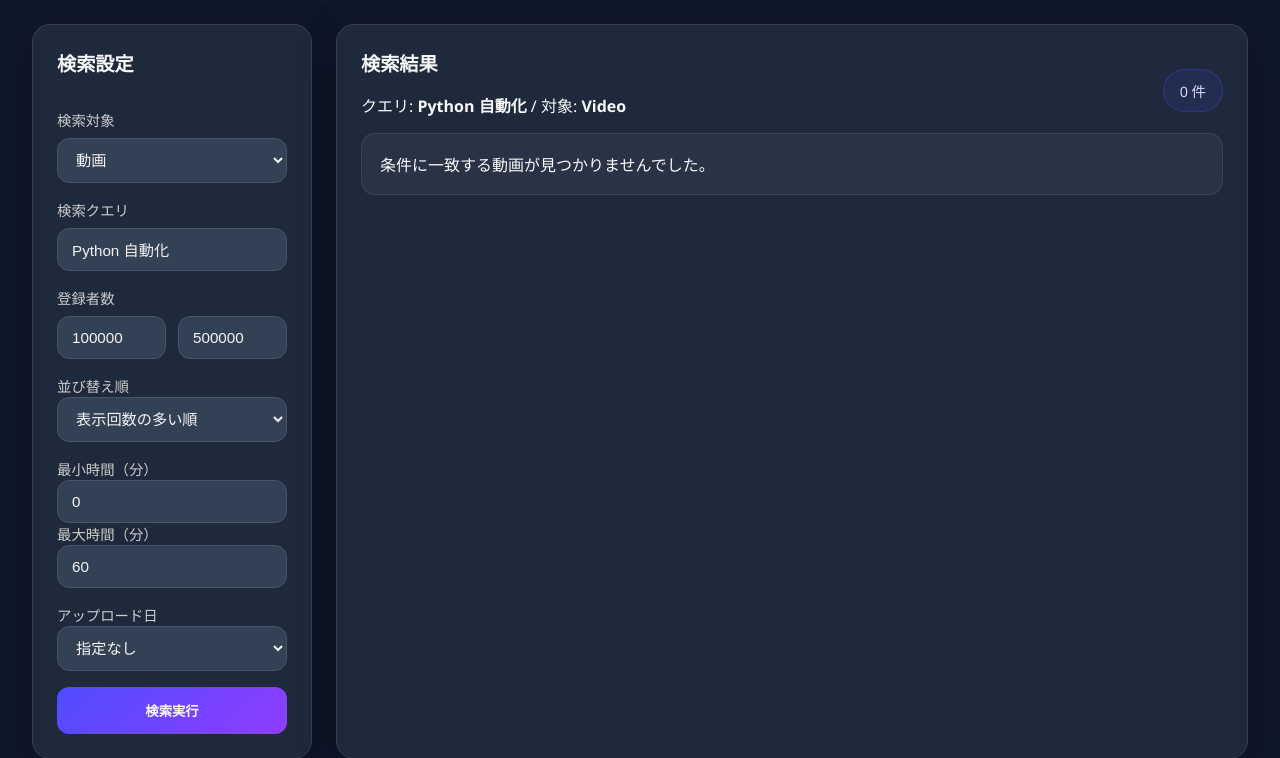
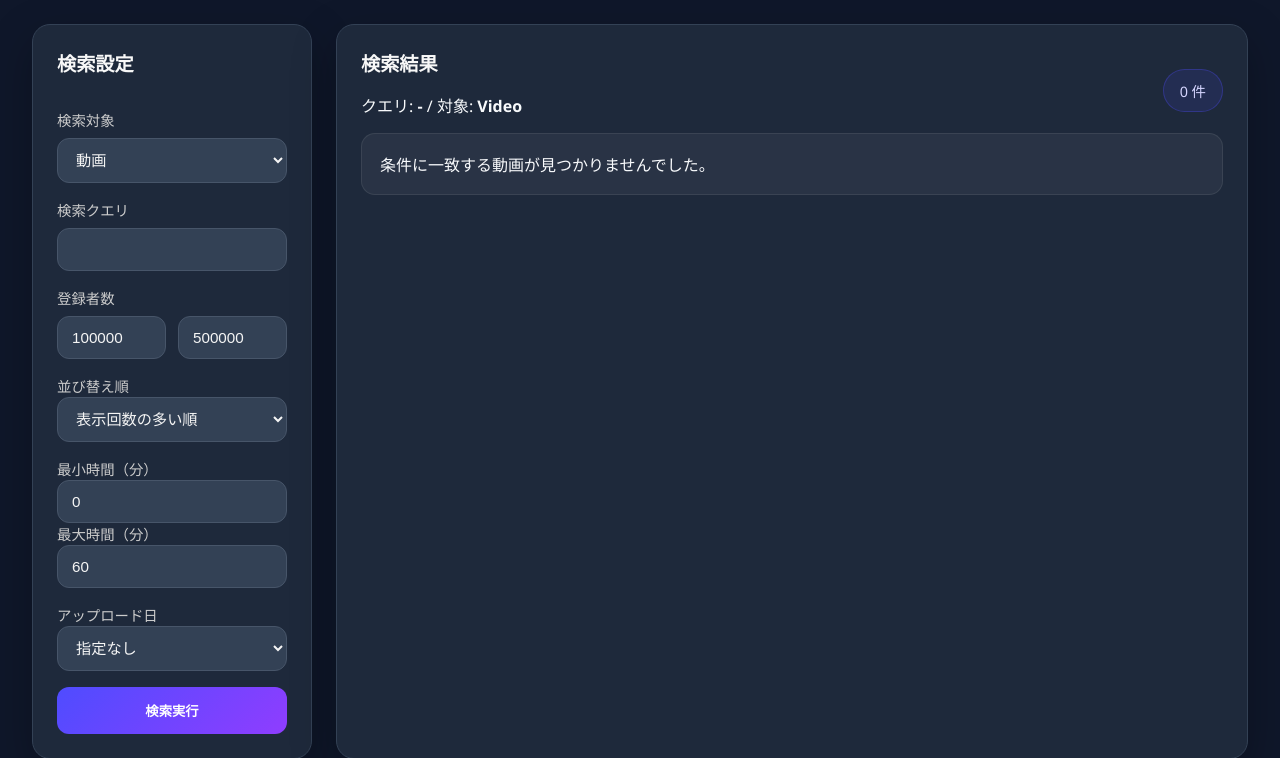
Before and after one commit to rezi7mn/youtube_search, a Django app: page / in a window 1280 px wide. Shown: the part 171-929 px from the top of the page. Run offline with Django 5.2, Linux system fonts and the light colour scheme; some libraries are stand-ins or nearby versions.

Commit message:
デフォルト検索クエリを削除

```diff
--- a/Youtube_search_django/youtube_project/youtube_app/templates/youtube_app/search.html
+++ b/Youtube_search_django/youtube_project/youtube_app/templates/youtube_app/search.html
@@ -67,7 +67,7 @@
                         </div>
                         <div class="field-group">
                             <label for="query">検索クエリ</label>
-                            <input id="query" name="query" type="text" value="{{ query }}" placeholder="例: Python 自動化">
+                            <input id="query" name="query" type="text" value="{{ query }}">
                         </div>
                         <div class="field-group">
                             <label>登録者数</label>
--- a/Youtube_search_django/youtube_project/youtube_app/views.py
+++ b/Youtube_search_django/youtube_project/youtube_app/views.py
@@ -151,7 +151,7 @@ def get_iso_date(days_ago: int) -> str:
 def get_query_parameters(request: HttpRequest) -> dict:
     return {
         'target': request.GET.get('target', 'video'),
-        'query': request.GET.get('query', 'Python 自動化'),
+        'query': request.GET.get('query', ''),
         # 'max_results': int(request.GET.get('max_results', 50) or 50),
         'order': request.GET.get('order', 'viewCount'),
         'lower_threshold': int(request.GET.get('lower_threshold', 100000) or 100000),
```
